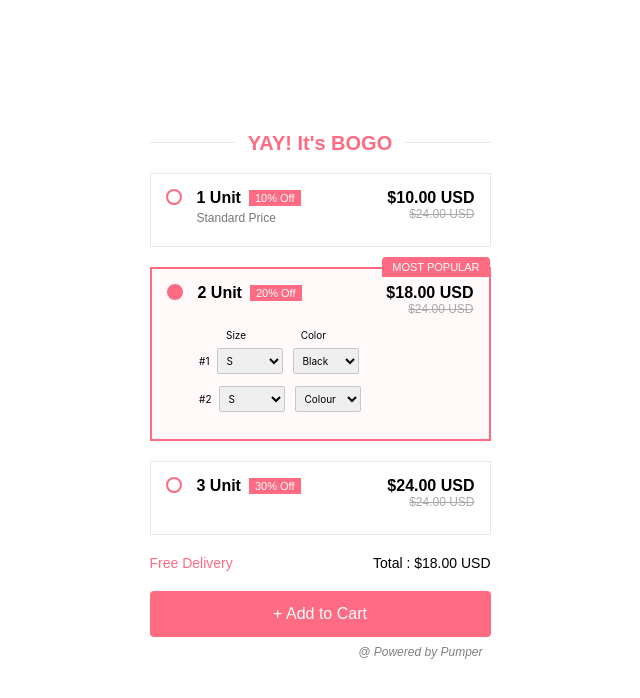
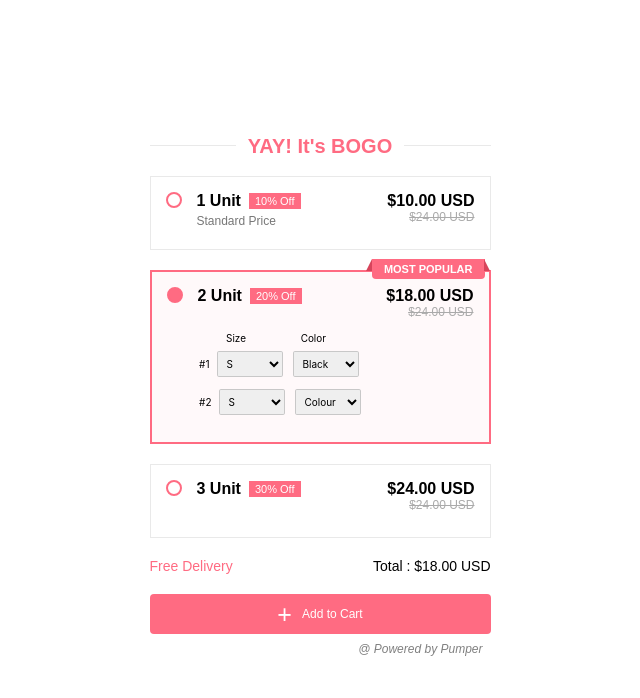
Before and after one commit to Pannakbhushana/proveway-assignment, a plain HTML site: page index.html in a window 1280 px wide. Shown: the whole page, without its empty margins (320-960 px from the left). Drawn offline with Linux system fonts and the light colour scheme.

Commit message:
most popula tag work on progress

```diff
--- a/assets/css/components.css
+++ b/assets/css/components.css
@@ -23,13 +23,45 @@
 
 .popular-tag {
     position: absolute;
-    right: -1px;
-    top: -12px;
+    right: 4px;
+    top: -13.5px;
+
     background: #FF6B82;
     color: #fff;
-    padding: 4px 10px;
+    padding: 4px 12px 4px 12px;
     font-size: 11px;
-    border-radius: 4px 4px 0 0;
+    font-weight: 600;
+
+    border-radius: 0 0 4px 4px;
+    z-index: 3;
+}
+
+.popular-tag::before {
+    content: "";
+    position: absolute;
+    left: -5.7px;
+    top: 0;
+    width: 0;
+    height: 0;
+
+    /* inward angle */
+    border-bottom: 12px solid #D7445B;
+    border-left: 6px solid transparent;
+}
+
+
+/* RIGHT angled inward cut */
+.popular-tag::after {
+    content: "";
+    position: absolute;
+    right: -5.5px;
+    top: 0;
+    width: 0;
+    height: 0;
+
+    /* inward angle */
+    border-bottom: 12px solid #D7445B;
+    border-right: 6px solid transparent;
 }
 
 .offer-header {
@@ -153,12 +185,21 @@
 }
 
 .add-cart-btn {
+    display: flex;
+    height: 40px;
+    justify-content: center;
+    align-items: center;
     width: 100%;
     background: #FF6B82;
     color: #fff;
     border: none;
     padding: 14px;
-    font-size: 16px;
+    font-size: 12px;
     border-radius: 4px;
     cursor: pointer;
 }
+
+.add-cart-btn > span {
+    font-size: 25px;
+    margin-right: 10px;
+}
--- a/index.html
+++ b/index.html
@@ -97,7 +97,7 @@
         </div>
 
         <button class="add-cart-btn">
-            + Add to Cart
+            <span>+</span> Add to Cart
         </button>
         <div class="sponsor"><span>@ Powered by Pumper</span></div>
     </div>
```
